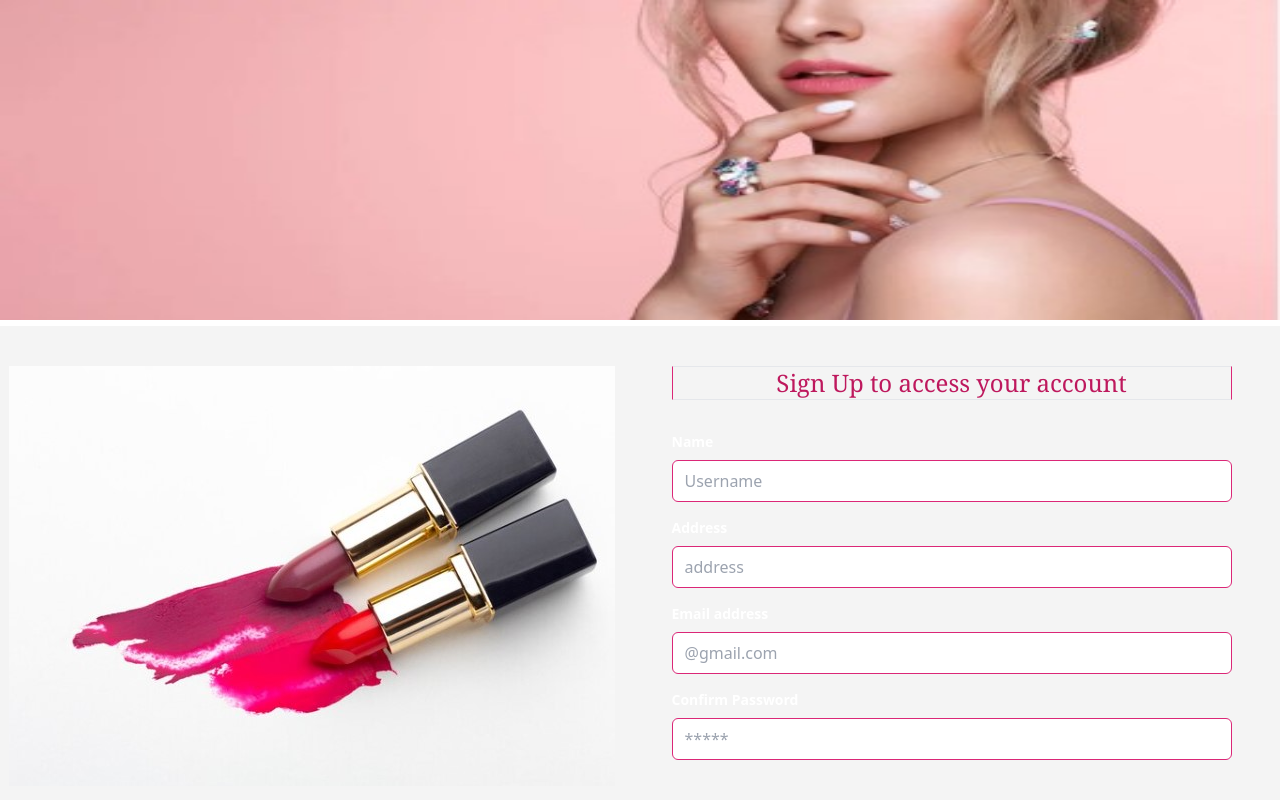
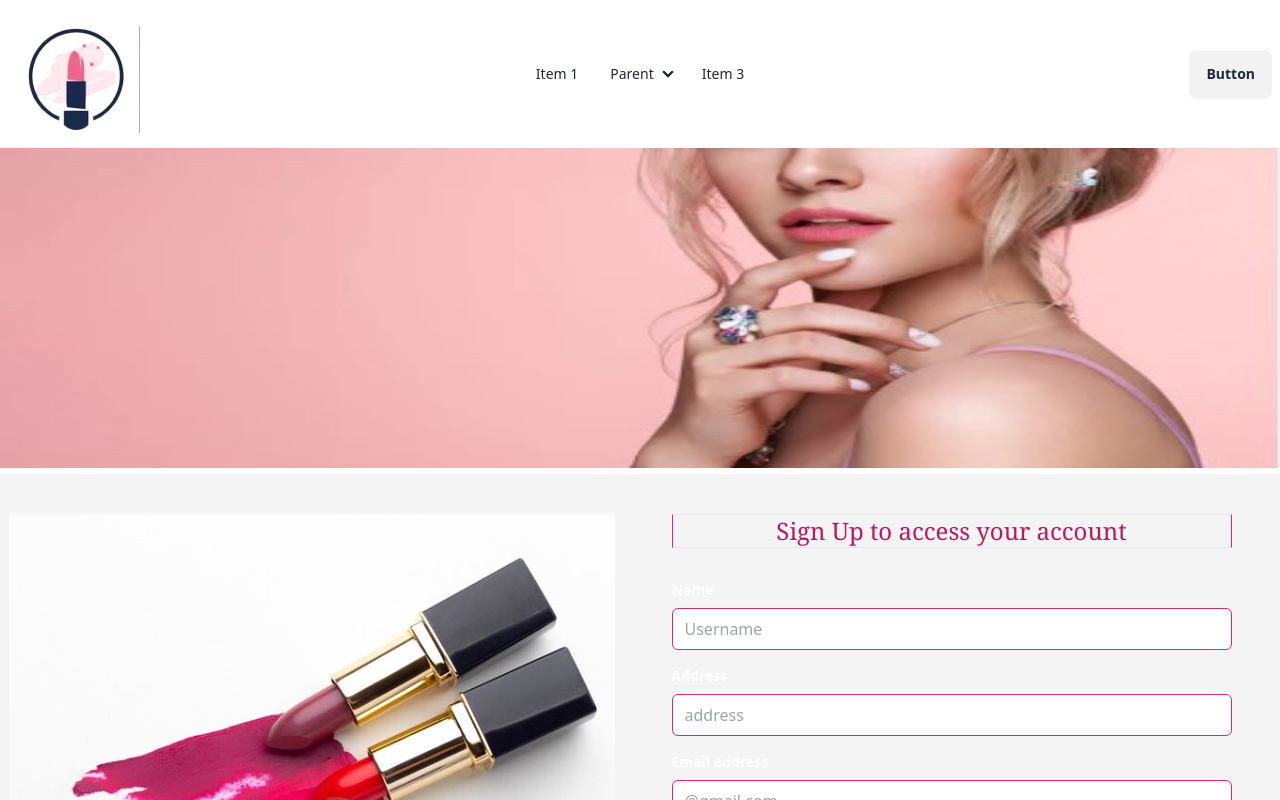
Before and after one commit to jannatun-nur/lipstick-world, a React (Vite) app: page / in a window 1280 px wide. Shown: the top 800 px of the page. Built offline with nearby package versions, Linux system fonts and the light colour scheme.

Commit message:
navbar 40%%

```diff
--- a/src/Fixed/Navbar/Navbar.jsx
+++ b/src/Fixed/Navbar/Navbar.jsx
@@ -1,5 +1,5 @@
 
-
+import logo from '../../../public/assets/image/logo.png'
 const Navbar = () => {
     return (
         <div>
@@ -21,7 +21,7 @@ const Navbar = () => {
         <li><a>Item 3</a></li>
       </ul>
     </div>
-    <a className="btn btn-ghost text-xl">daisyUI</a>
+    <img src={logo} alt="" />
   </div>
   <div className="navbar-center hidden lg:flex">
     <ul className="menu menu-horizontal px-1">
--- a/src/Root/Root.jsx
+++ b/src/Root/Root.jsx
@@ -1,4 +1,5 @@
 import { Outlet } from "react-router-dom";
+import Navbar from "../Fixed/Navbar/Navbar";
 
 
 
@@ -6,6 +7,7 @@ const Root = () => {
     return (
         <div>
             <div>
+                <Navbar/>
                 <Outlet/>
 
             </div>
```
Also changed, not shown: public/assets/image/logo.png (added).
